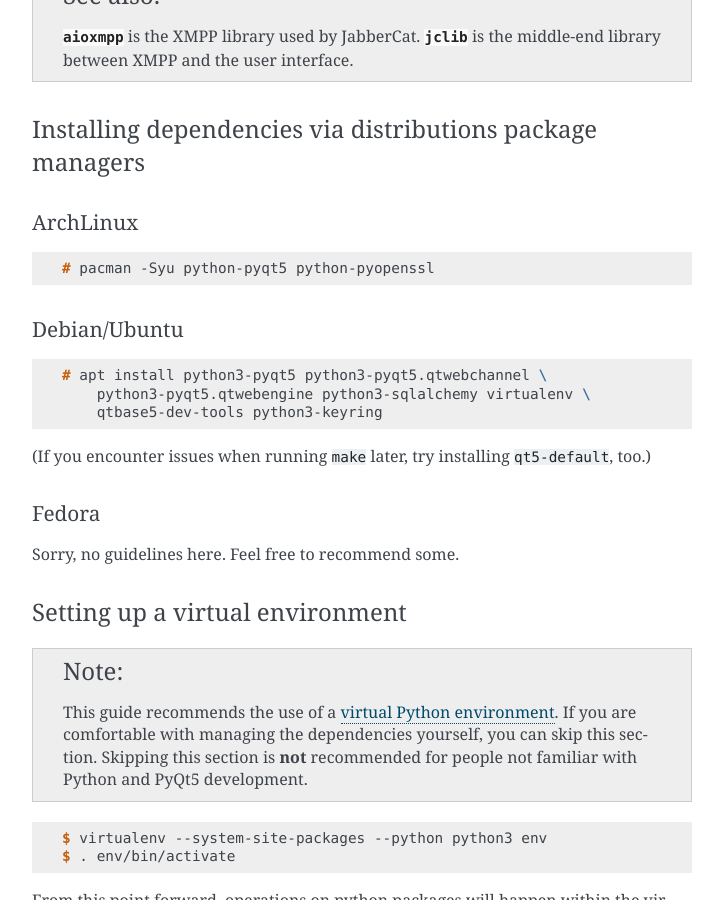
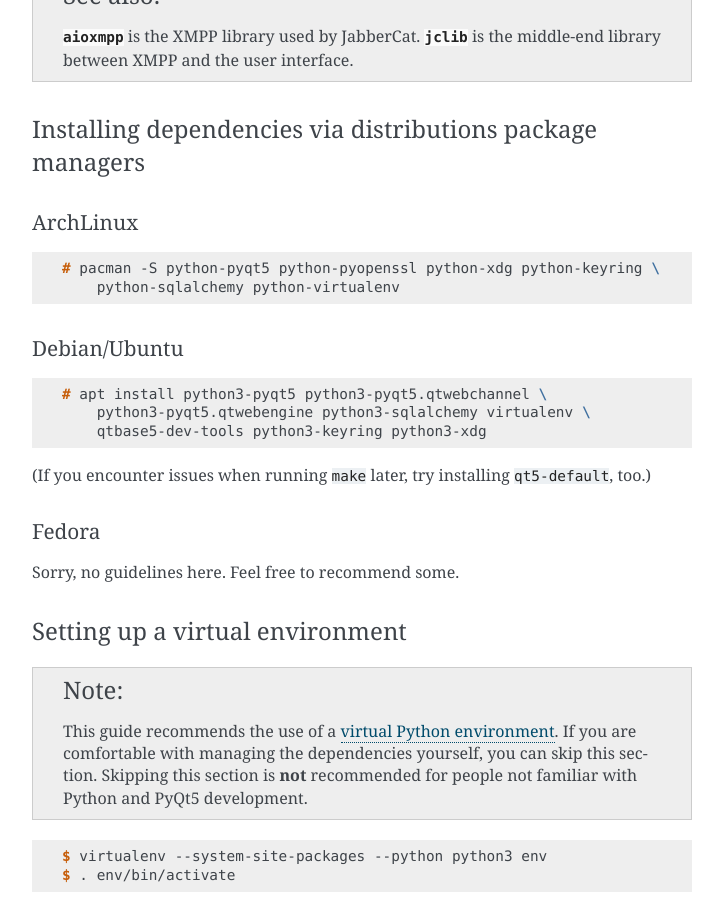
Before and after one commit to jabbercat/jabbercat, a Sphinx documentation site: the page built from docs/testing/index.rst, in a window 1280 px wide and 900 px high, scrolled down 1287 px. Shown: the whole window, without its empty margins (388-1111 px from the left). Built offline with Sphinx 7.4.7, drawn with Linux system fonts in a browser that asks for light colours.

Commit message:
Update dependencies in Testing Guide

```diff
--- a/docs/testing/index.rst
+++ b/docs/testing/index.rst
@@ -72,7 +72,8 @@
 
 .. code-block:: console
 
-    # pacman -Syu python-pyqt5 python-pyopenssl
+    # pacman -S python-pyqt5 python-pyopenssl python-xdg python-keyring \
+        python-sqlalchemy python-virtualenv
 
 Debian/Ubuntu
 ~~~~~~~~~~~~~
@@ -81,7 +82,7 @@
 
     # apt install python3-pyqt5 python3-pyqt5.qtwebchannel \
         python3-pyqt5.qtwebengine python3-sqlalchemy virtualenv \
-        qtbase5-dev-tools python3-keyring
+        qtbase5-dev-tools python3-keyring python3-xdg
 
 (If you encounter issues when running ``make`` later, try installing
 ``qt5-default``, too.)
```
